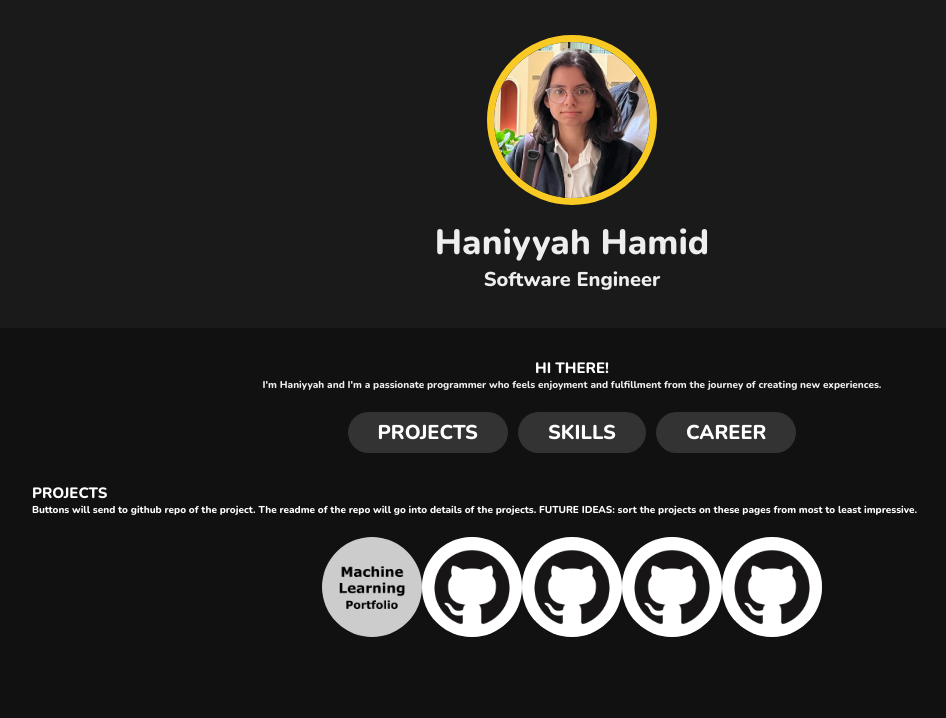
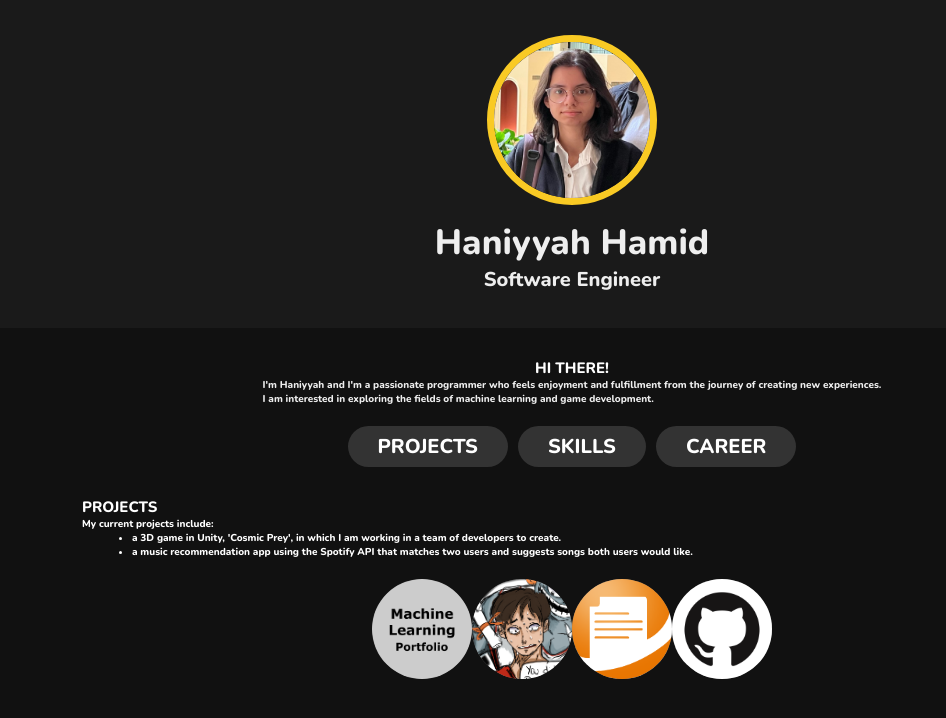
Before and after one commit to haniyyahh/haniyyahh.github.io, a plain HTML site: page index.html in a window 1280 px wide. Both pictures are taken after a click on the button "PROJECTS". Shown: the whole page, without its empty margins (68-1014 px from the left). Drawn offline with nearby package versions, Linux system fonts and the light colour scheme.

Commit message:
updates to projects and career pages

```diff
--- a/css/style.css
+++ b/css/style.css
@@ -135,10 +135,27 @@ header .user .post{
 
 
 #projects{
+    /* display: flex;
+    justify-content: center;
+    flex-flow: column;
+    height:100%;
+
+
+    align-items: center;
+
+    padding: 0 15rem;
+    padding-top: 3rem; */
+    /* justify-content: top;
+    flex-flow: column;
+    padding: 0 15rem;
+    padding-top: 3rem;
+    display: flex;
+    align-items: center;
+    width: 100vw; */
     display: flex;
     justify-content: center;
     flex-flow: column;
-    padding: 0 10rem;
+    padding: 0 15rem;
     padding-top: 3rem;
     /* display: none; */
 }
@@ -150,6 +167,11 @@ header .user .post{
 #projects p{
     font-size: 1rem;
     color: #fff;
+}
+#projects ul{
+  font-size: 1rem;
+  color: #fff;
+  padding-left: 5rem;
 }
 
 #projects .buttons-container{
@@ -181,7 +203,7 @@ header .user .post{
 
 
 #skills{
-    display: flew;
+    display: flex;
     justify-content: center;
     flex-flow: column;
     padding: 0 15rem;
@@ -204,12 +226,21 @@ header .user .post{
     justify-content: center;
     flex-flow: column;
     padding: 0 8rem;
+    margin: 0 auto;
+
     /* padding-top: 3rem;    */
 }
 
 #career h1{
     font-size: 1.5rem;
     color: #fff;
+    text-align: center;
+}
+
+#career h2{
+  font-size: 1.5rem;
+  color: #fff;
+  text-align: center;
 }
 
 #career p{
--- a/index.html
+++ b/index.html
@@ -24,7 +24,11 @@
         <section class="home" id="home">
             <h3>HI THERE!</h3>
             <!-- <h1>I'M <span> Haniyyah Hamid</span></h1> -->
-            <p>I'm Haniyyah and I'm a passionate programmer who feels enjoyment and fulfillment from the journey of creating new experiences.</p>
+            <p>
+              I'm Haniyyah and I'm a passionate programmer who feels enjoyment and fulfillment from the journey of creating new experiences.
+              <br>
+              I am interested in exploring the fields of machine learning and game development.
+            </p>
             <div class="buttons-container">
                 <button class="btn" onclick="toggleSection('projects')">PROJECTS </button>
                 <!-- <a href="#projects"><button class="btn">PROJECTS </button></a> -->
@@ -38,9 +42,18 @@
         <div id="projects" class="toggle-section" style="display: none">
             <h1 class="heading"> <span>PROJECTS</span></h1>
             <p>
-              Buttons will send to github repo of the project. The readme of the
-              repo will go into details of the projects. FUTURE IDEAS: sort the projects
-              on these pages from most to least impressive.
+              My current projects include:
+              <ul>
+                <li>
+                  a 3D game in Unity, 'Cosmic Prey', in which I am working
+                  in a team of developers to create.
+                </li>
+                <li>
+                  a music recommendation app using the Spotify API that matches two users and suggests
+                  songs both users would like.
+                </li>
+              </ul>
+
             </p>
             <div class="buttons-container">
                 <a href="https://github.com/haniyyahh/ML-Portfolio">
@@ -48,9 +61,14 @@
                       <img class="circular-image" src="images/ML-Port-Icon.png" alt="Circular Image Button">
                     </div>
                   </a>
-                  <a href="https://github.com">
+                  <a href="https://haniyyah.itch.io/comet-epacse">
                     <div class="circular-button">
-                      <img class="circular-image" src="images/github-icon.png" alt="Circular Image Button">
+                      <img class="circular-image" src="images/comet-epacse-prj.png" alt="Circular Image Button">
+                    </div>
+                  </a>
+                  <a href="https://github.com/johnegnatis/DP-Audit-Tool">
+                    <div class="circular-button">
+                      <img class="circular-image" src="images/dp-prj-logo.png" alt="Circular Image Button">
                     </div>
                   </a>
                   <a href="https://github.com">
@@ -58,17 +76,6 @@
                       <img class="circular-image" src="images/github-icon.png" alt="Circular Image Button">
                     </div>
                   </a>
-                  <a href="https://github.com">
-                    <div class="circular-button">
-                      <img class="circular-image" src="images/github-icon.png" alt="Circular Image Button">
-                    </div>
-                  </a>
-                  <a href="https://github.com">
-                    <div class="circular-button">
-                      <img class="circular-image" src="images/github-icon.png" alt="Circular Image Button">
-                    </div>
-                  </a>
-
             </div>
 
         </div>
@@ -203,8 +210,15 @@
         </div>
 
         <div id="career" class="toggle-section" style="display: none">
-            <h1 class="heading"> <span>CAREER</span></h1>
-            <p>  Section for Education and Work to be added... </p>
+            <hr>
+            <h1 class="heading"> <span>EDUCATION</span></h1>
+            <hr>
+            <h2>  University of Texas at Dallas </h2>
+            <p>
+                2019-2023
+                <br>
+                I received my bachelors in Computer Science with Magna Cum Laude honors.
+            </p>
 
         </div>
 
```
Also changed, not shown: images/comet-epacse-prj.png (added), images/dp-prj-logo.png (added).
